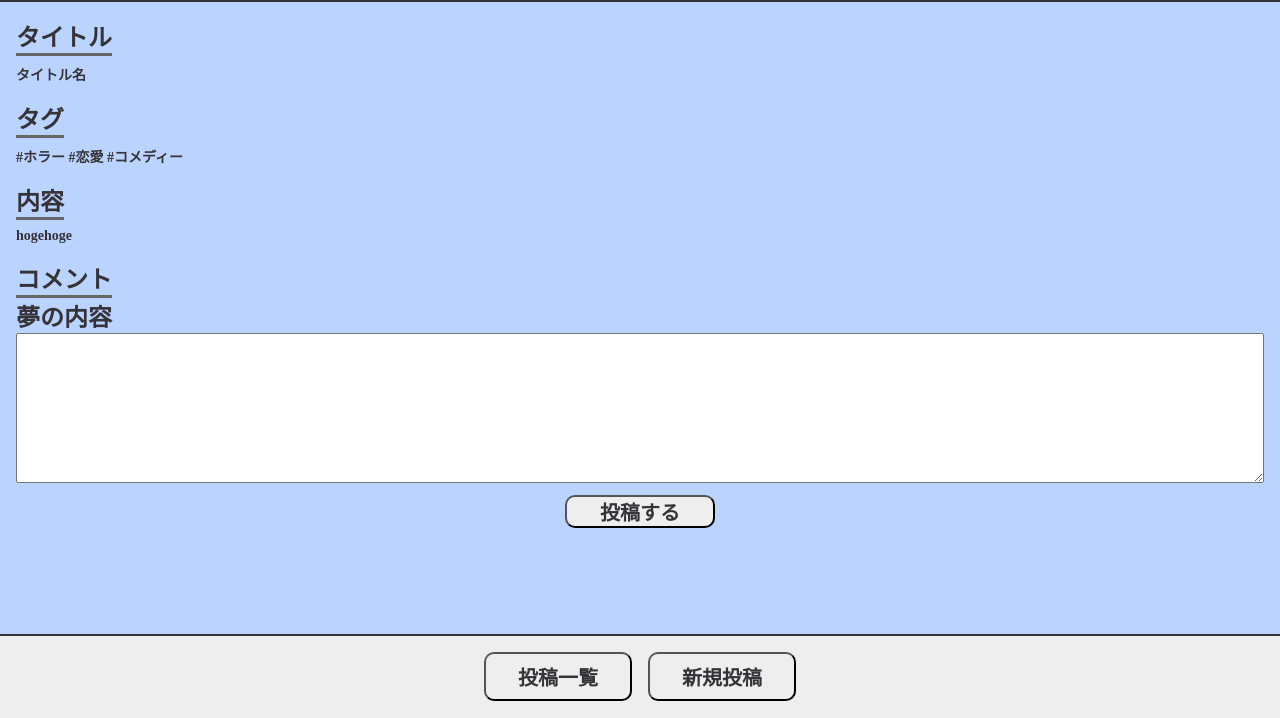
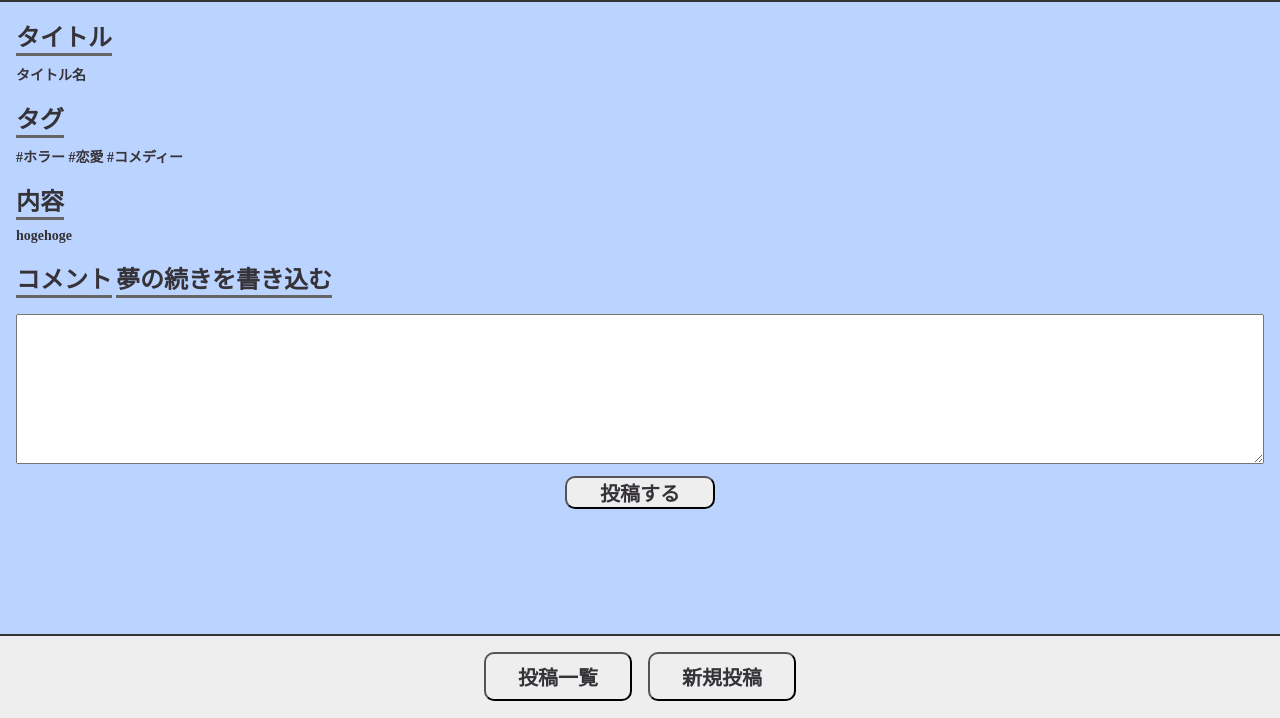
Before and after one commit to shion0224/2023-summer-g, a plain HTML site: page public/post-detail.html in a window 1280 px wide. Shown: the part 82-800 px from the top of the page. Drawn offline with Linux system fonts and the light colour scheme; no server answers.

Commit message:
夢の続きを書き込むに修正

```diff
--- a/public/post-detail.html
+++ b/public/post-detail.html
@@ -32,7 +32,7 @@
         </div>
       </div>
 
-      <h2 id="dreams">夢の内容</h2>
+      <h2 id="dreams">夢の続きを書き込む</h2>
       <form>
         <textarea name="contents" id="post-contents" ></textarea>
         <!-- <input type="submit" value="投稿する" > -->
--- a/public/styles.css
+++ b/public/styles.css
@@ -187,6 +187,18 @@ button {
   font-size: 24px;
 }
 
+/* 名称一致しているところあるしやばくね？？
+* 投稿一覧のページdreamsで管理するようにしちまったよ...あっちはクラスだけど...
+*/
+#dreams{
+  display: inline-block;
+  margin-top: 16px;
+  font-weight: bold;
+  border-bottom: 3px solid #666464;
+  margin-bottom: 16px;
+  font-size: 24px;
+}
+
 #dream-title{
   margin-top: 8px;
   font-size: 14px;
```
